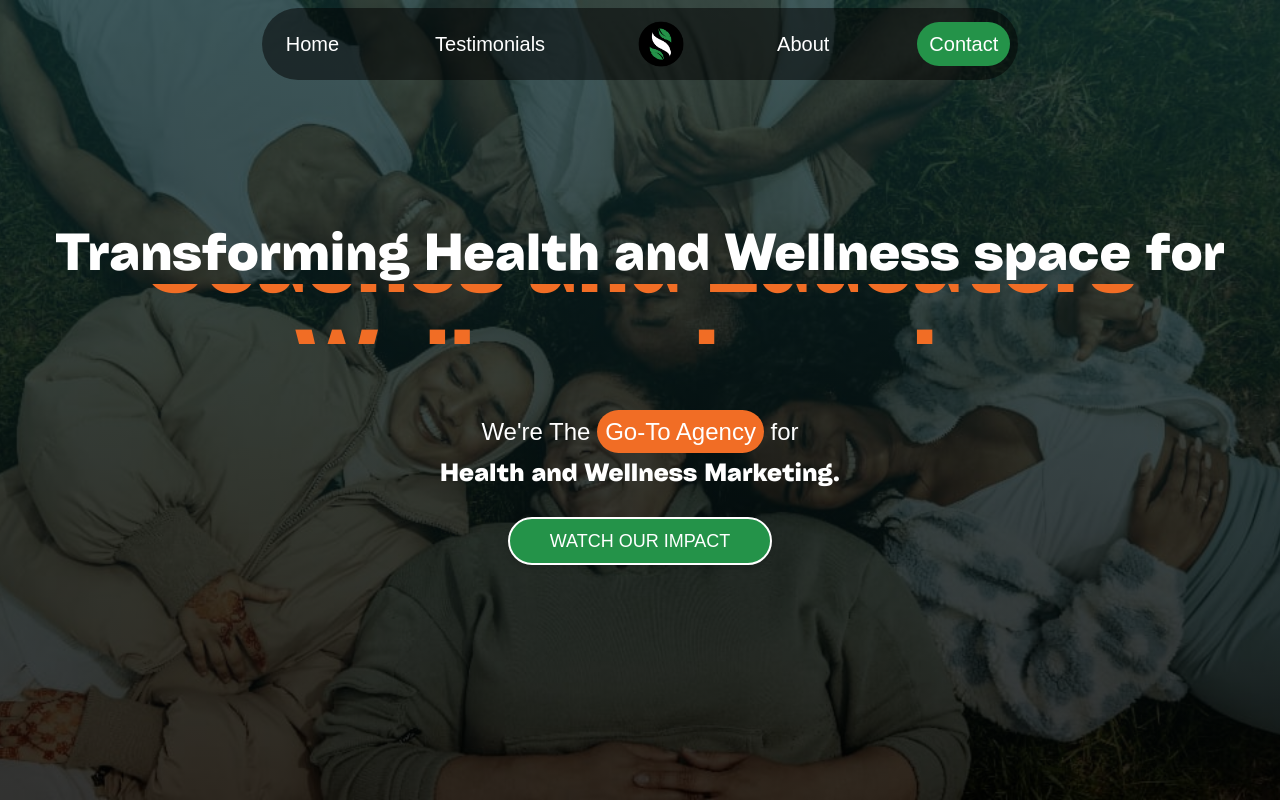
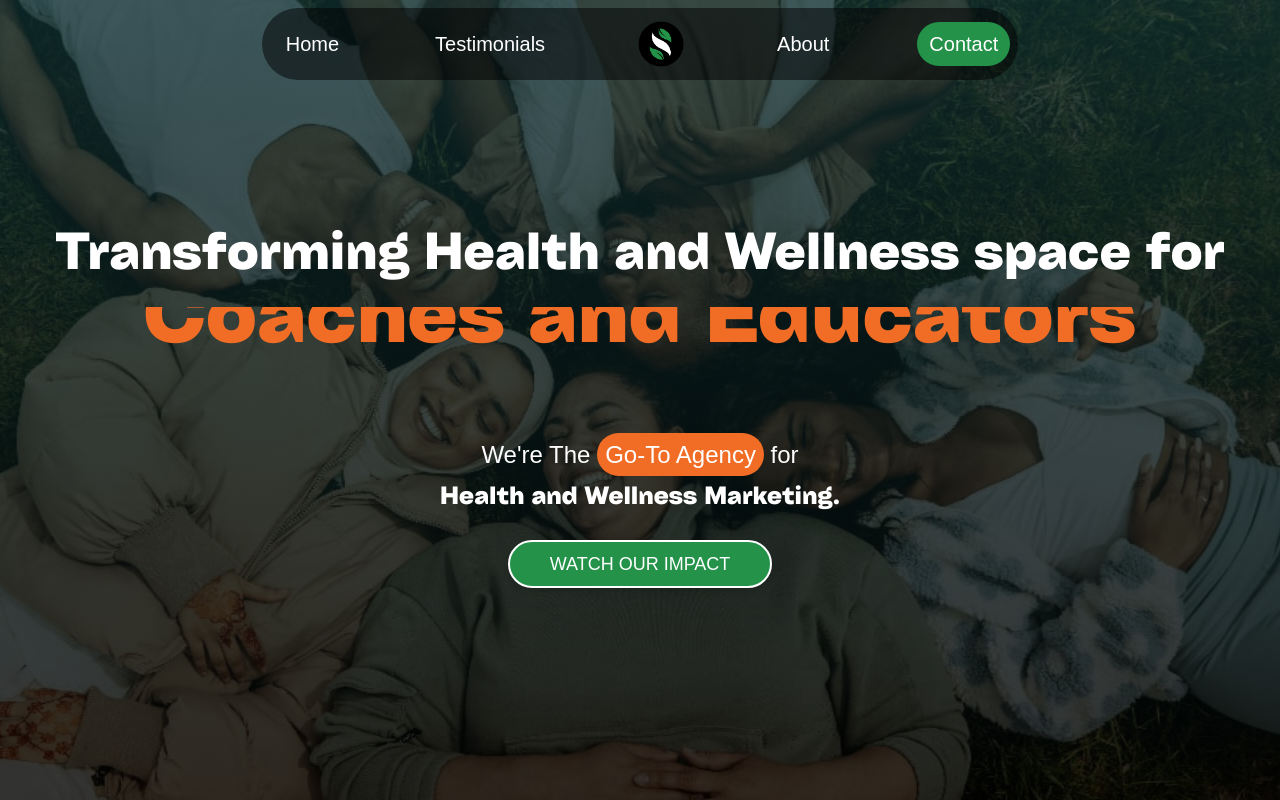
Before and after one commit to Lakshay1103/lakshay, a Next.js app: page / in a window 1280 px wide. Shown: the top 800 px of the page. Built offline with nearby package versions, Linux system fonts and the light colour scheme; a web font is replaced by a local one.

Commit message:
Style fixes

```diff
--- a/app/globals.css
+++ b/app/globals.css
@@ -300,6 +300,52 @@ div.marquee>a>img {
         overflow-x: hidden;
     }
 
+    .rotate-text {
+        text-align: center;
+        box-sizing: border-box;
+        min-height: 60px;
+        color: #F16D25;
+        justify-content: center;
+        align-items: center;
+        font-weight: 700;
+        line-height: 1.2;
+        display: flex;
+        font-size: 32px;
+        /* Updated font size */
+    }
+
+    .text-rotate {
+        animation: rotateAnimation 8s linear infinite;
+    }
+
+    @keyframes rotateAnimation {
+
+        0%,
+        100% {
+            transform: translateY(0);
+        }
+
+        16.66% {
+            transform: translateY(-50px);
+        }
+
+        33.33% {
+            transform: translateY(-100px);
+        }
+
+        50% {
+            transform: translateY(-150px);
+        }
+
+        66.66% {
+            transform: translateY(-200px);
+        }
+
+        83.33% {
+            transform: translateY(-250px);
+        }
+    }
+
     div.marquee>a>img {
         height: 100px;
     }
@@ -312,6 +358,9 @@ div.marquee>a>img {
         flex-direction: column;
     }
 
+    .image-icons-about{
+        flex-direction: column;
+    }
     .about-description {
         padding: 10px;
         margin-top: 4px;
@@ -406,18 +455,18 @@ div.marquee>a>img {
         text-align: center;
         box-sizing: border-box;
         min-height: 60px;
-        color: #fff;
+        color: #F16D25;
         justify-content: center;
         align-items: center;
         font-weight: 700;
         line-height: 1.2;
         display: flex;
-        font-size: 40px;
+        font-size: 32px;
         /* Updated font size */
     }
 
     .text-rotate {
-        animation: rotateAnimation 9s linear infinite;
+        animation: rotateAnimation 8s linear infinite;
     }
 
     @keyframes rotateAnimation {
@@ -428,23 +477,23 @@ div.marquee>a>img {
         }
 
         16.66% {
-            transform: translateY(-90px);
+            transform: translateY(-50px);
         }
 
         33.33% {
-            transform: translateY(-180px);
+            transform: translateY(-100px);
         }
 
         50% {
-            transform: translateY(-270px);
+            transform: translateY(-150px);
         }
 
         66.66% {
-            transform: translateY(-360px);
+            transform: translateY(-200px);
         }
 
         83.33% {
-            transform: translateY(-450px);
+            transform: translateY(-250px);
         }
     }
 
@@ -564,18 +613,18 @@ div.marquee>a>img {
         text-align: center;
         box-sizing: border-box;
         min-height: 60px;
-        color: #fff;
+        color: #F16D25;
         justify-content: center;
         align-items: center;
         font-weight: 700;
         line-height: 1.2;
         display: flex;
-        font-size: 45px;
+        font-size: 30px;
         /* Updated font size */
     }
 
     .text-rotate {
-        animation: rotateAnimation 9s linear infinite;
+        animation: rotateAnimation 8s linear infinite;
     }
 
     @keyframes rotateAnimation {
@@ -586,23 +635,23 @@ div.marquee>a>img {
         }
 
         16.66% {
-            transform: translateY(-60px);
+            transform: translateY(-50px);
         }
 
         33.33% {
-            transform: translateY(-120px);
+            transform: translateY(-100px);
         }
 
         50% {
-            transform: translateY(-180px);
+            transform: translateY(-150px);
         }
 
         66.66% {
-            transform: translateY(-240px);
+            transform: translateY(-200px);
         }
 
         83.33% {
-            transform: translateY(-360px);
+            transform: translateY(-250px);
         }
     }
 
--- a/components/about.js
+++ b/components/about.js
@@ -13,16 +13,17 @@ const About = () => {
 
     return (
 
-        <div className='flex justify-center items-center'>
-            <div id='about' className='about-container flex justify-center items-center mt-20 w-10/12 bg-white p-8 rounded-md'
-                data-aos='fade-up'
-                data-aos-duration="1000"
-            >
+        <div
+            className='flex justify-center items-center pt-24'
+            data-aos='fade-up'
+            data-aos-duration="1000"
+        >
+            <div id='about' className='about-container flex justify-center items-center mt-20 w-10/12 bg-white p-8 rounded-md'            >
 
-                <div className='w-2/5 flex justify-center items-center flex-col md:flex-row'>
+                <div className='image-icons-about w-2/5 flex justify-center items-center flex-col'>
 
                     <div
-                        className='flex justify-center items-center w-[300px] h-[300px]'
+                        className='about-img flex justify-center items-center w-[300px] h-[300px]'
                         data-aos='fade-right'
                         data-aos-duration="1000"
                     >
@@ -30,18 +31,18 @@ const About = () => {
                     </div>
 
                     <div
-                        className='about-icons flex flex-col justify-between items-center mt-4 bg-[#249349] md:h-52'
+                        className='about-icons flex flex-col md:flex-row justify-center items-center md:mt-4 bg-[#249349]'
                         data-aos='fade-right'
                         data-aos-duration="1200"
                     >
-                        <a href="https://www.instagram.com/lakshaygoellll/" target="_blank" rel="noopener noreferrer" className='text-3xl text-white m-4'><FaInstagram /></a>
-                        <a href="https://www.linkedin.com/in/lakshaygoellll/" target="_blank" rel="noopener noreferrer" className='text-3xl text-white m-4'><FaLinkedin /></a>
-                        <a href="https://www.youtube.com/channel/UCDvg7NV5ikI0KxikCWdmX9A" target="_blank" rel="noopener noreferrer" className='text-4xl text-white m-4'><FaYoutube /></a>
+                        <a href="https://www.instagram.com/lakshaygoellll/" target="_blank" rel="noopener noreferrer" className='text-xl md:text-2xl text-white m-2 md:m-4 '><FaInstagram /></a>
+                        <a href="https://www.linkedin.com/in/lakshaygoellll/" target="_blank" rel="noopener noreferrer" className='text-xl md:text-2xl text-white m-2 md:m-4'><FaLinkedin /></a>
+                        <a href="https://www.youtube.com/channel/UCDvg7NV5ikI0KxikCWdmX9A" target="_blank" rel="noopener noreferrer" className='text-xl md:text-3xl text-white m-2 md:m-4'><FaYoutube /></a>
 
                     </div>
                 </div>
 
-                <div className='about-description p-10 pr-0 md:w-3/5 w-10/12'
+                <div className='about-description p-10 pr-0 md:w-3/5 w-full'
                     data-aos='fade-right'
                     data-aos-duration="1500"
                 >
--- a/components/cards.js
+++ b/components/cards.js
@@ -33,7 +33,7 @@ const Cards = () => {
 
     return (
         <div id='testimonials'
-            className='cards-container'
+            className='cards-container pt-24'
             style={{ backgroundImage: "linear-gradient(rgba(14,47,49,0.75), rgba(14,47,49,0.75)), url('/2.jpg')" }}
 
         >
--- a/components/cardssm.js
+++ b/components/cardssm.js
@@ -32,7 +32,7 @@ const Cardssm = () => {
                         Hear What Our Clients Have to Say!
                         <br />
                     </p>
-                    <p className='font-normal text-sm leading-4'>Our clients share their success stories and showcase how our services have helped them make an impact.</p><br />
+                    <p className='font-normal text-sm leading-4 p-4'>Our clients share their success stories and showcase how our services have helped them make an impact.</p><br />
 
 
                     <div className='bg-blue-700 border-2 text-white sm:text-sm md:text-lg rounded-full py-2 px-4'>Have a look  </div>
--- a/components/faq.js
+++ b/components/faq.js
@@ -22,7 +22,7 @@ export default function AccordionExpandIcon() {
         >
 
             <div className='text-center'>
-                <h1 className='text-white text-[48px] font-bold m-0 p-0'>Frequently Asked <span className='text-[#F16D25]'>Questions</span></h1>
+                <h1 className='text-white leading-tight md:leading-normal text-[30px] md:text-[48px] font-bold m-0 p-0'>Frequently Asked <span className='text-[#F16D25]'>Questions</span></h1>
                 <p className='text-white text-sm m-0 p-0'>Your burning questions answered!</p>
             </div>
 
@@ -47,8 +47,8 @@ export default function AccordionExpandIcon() {
                     </AccordionSummary>
                     <AccordionDetails>
                         <Typography className='text-white'>
-                            • In-depth understanding of the industry <br />
-                            • Team composed of highly passionate and creative individuals <br />
+                            • In-depth understanding of the industry. <br />
+                            • Team composed of highly passionate and creative individuals. <br />
                             • Unique approach that is fuelled by extensive insights in the industry and passion for the space.
                         </Typography>
                     </AccordionDetails>
--- a/components/heroNew.js
+++ b/components/heroNew.js
@@ -26,7 +26,7 @@ const HeroNew = () => {
 
             <div className='flex flex-col items-center justify-center h-screen'>
 
-                <div className='hero-title text-white text-lg md:text-[50px] text-center font-extrabold' data-aos="fade-up" data-aos-duration="2000">Transforming Health and Wellness space for</div>
+                <div className='hero-title text-white text-[30px] leading-normal md:text-[50px] text-center font-extrabold' data-aos="fade-up" data-aos-duration="2000">Transforming Health and Wellness space for</div>
 
                 <div className="text-rotate-wrap mt-5">
                     <div
```
Also changed, not shown: components/carouselsm.js (+34 -33 lines), components/footer.js (+8 -8 lines).
